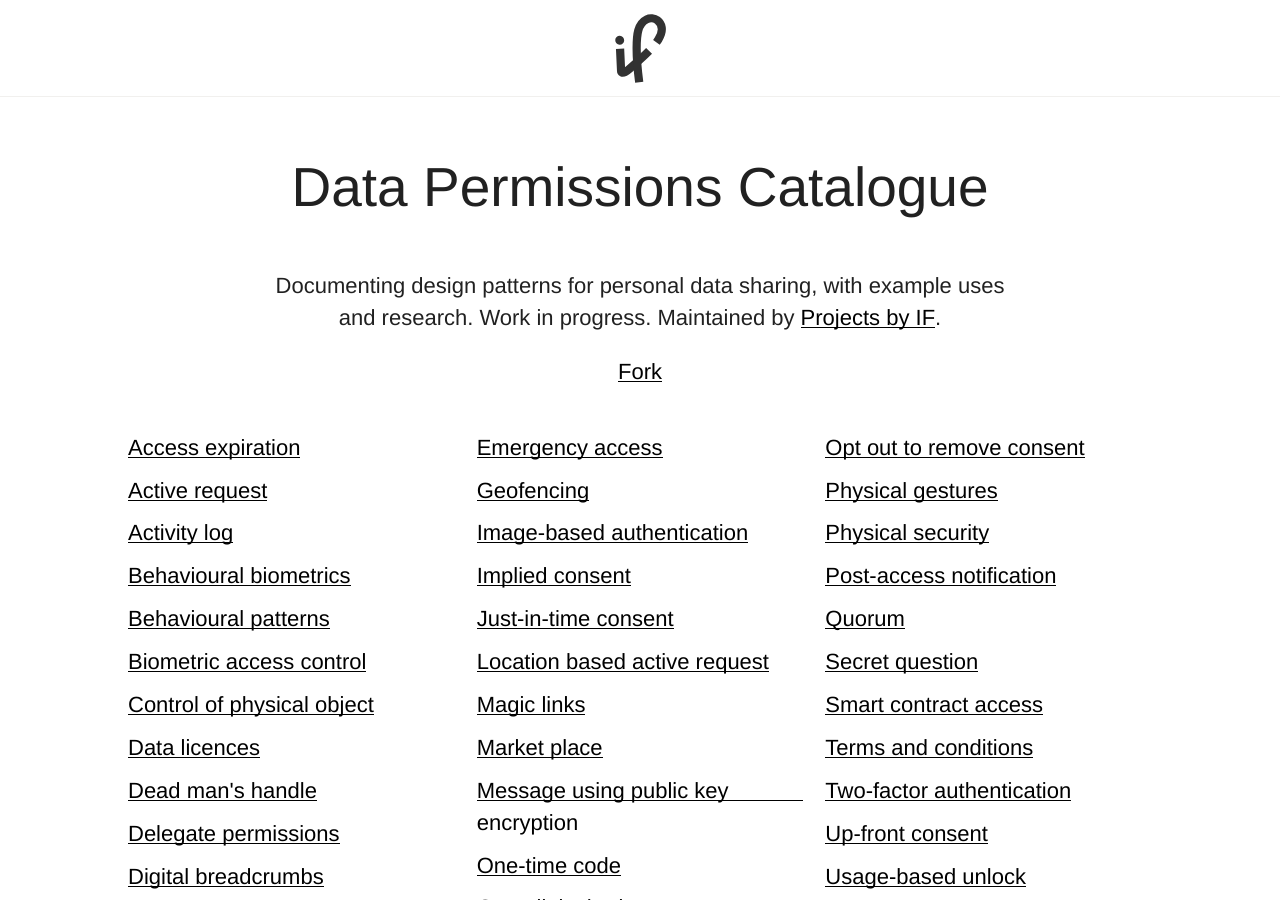
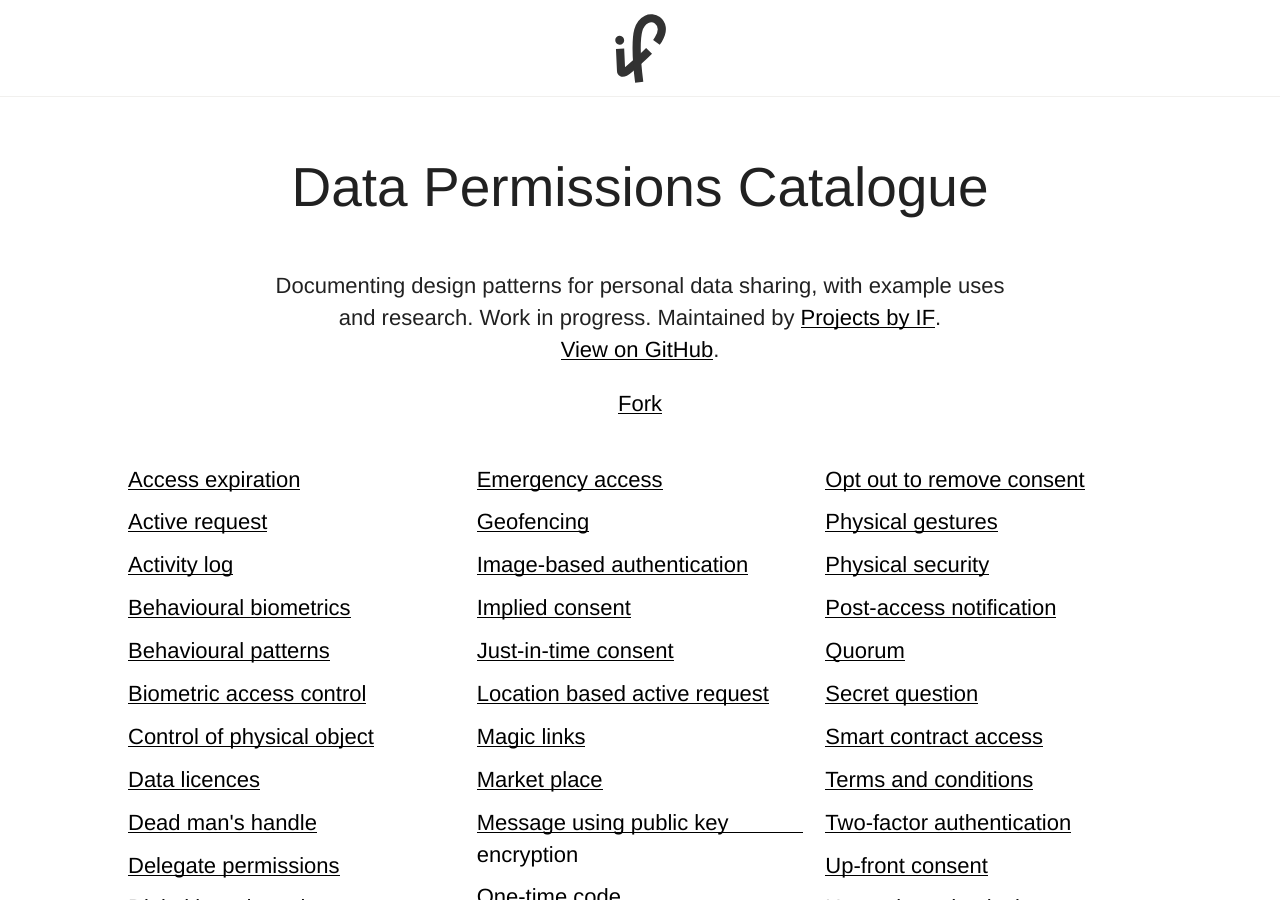
Before and after one commit to projectsbyif/data-permissions-catalogue, a Jekyll site: the page built from index.html, in a window 1280 px wide and 900 px high. Built offline with Jekyll 4.4.1, drawn with Linux system fonts in a browser that asks for light colours; some web fonts are replaced.

Commit message:
View on github link

```diff
--- a/_includes/header.html
+++ b/_includes/header.html
@@ -5,7 +5,7 @@
 
 <div id="intro">
   <h1>{{ site.title }}</h1>
-  <p>{{ site.description }} Maintained by <a href="https://projectsbyif.com">Projects by IF</a>.</p>
+  <p>{{ site.description }} Maintained by <a href="https://projectsbyif.com">Projects by IF</a>. <a href="https://github.com/projectsbyif/data-permissions-catalogue">View on GitHub</a>.</p>
   <p><a class="github-button" href="https://github.com/projectsbyif/data-permissions-catalogue/fork" data-style="mega" data-count-href="/projectsbyif/data-permissions-catalogue/network" data-count-api="/repos/projectsbyif/data-permissions-catalogue#forks_count" data-count-aria-label="# forks on GitHub" aria-label="Fork projectsbyif/data-permissions-catalogue on GitHub">Fork</a></p>
 </div>
 
```
